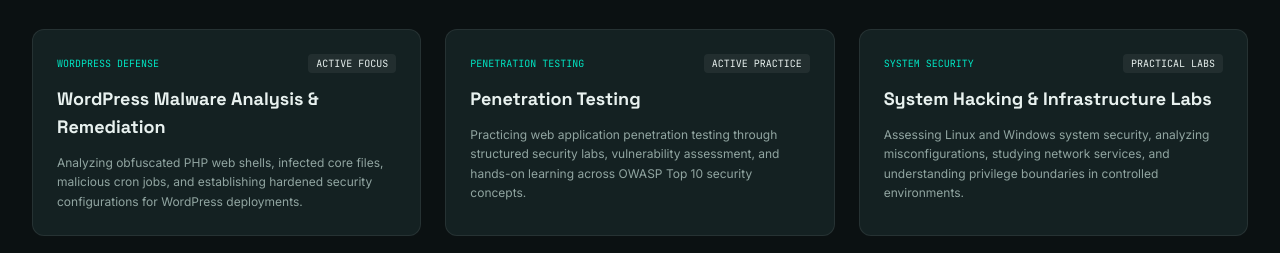
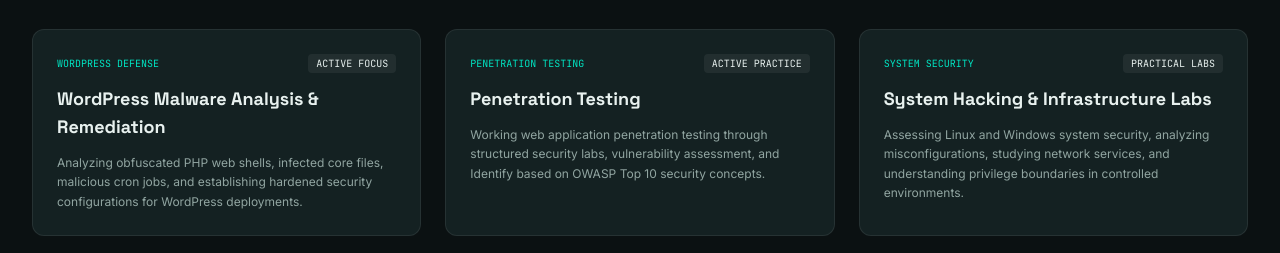
Before and after one commit to simplyshahriar/the-red-devil-portfolio, a Next.js app: page / in a window 1280 px wide. Shown: the part 5960-6213 px from the top of the page. Built offline with nearby package versions, Linux system fonts and the light colour scheme; no server answers.

Commit message:
fix: update penetration testing card description

```diff
--- a/src/app/page.tsx
+++ b/src/app/page.tsx
@@ -750,7 +750,7 @@ export default function Home() {
                 title: "Penetration Testing",
                 category: "PENETRATION TESTING",
                 status: "ACTIVE PRACTICE",
-                desc: "Practicing web application penetration testing through structured security labs, vulnerability assessment, and hands-on learning across OWASP Top 10 security concepts.",
+                desc: "Working web application penetration testing through structured security labs, vulnerability assessment, and Identify based on OWASP Top 10 security concepts.",
               },
               {
                 title: "System Hacking & Infrastructure Labs",
```
